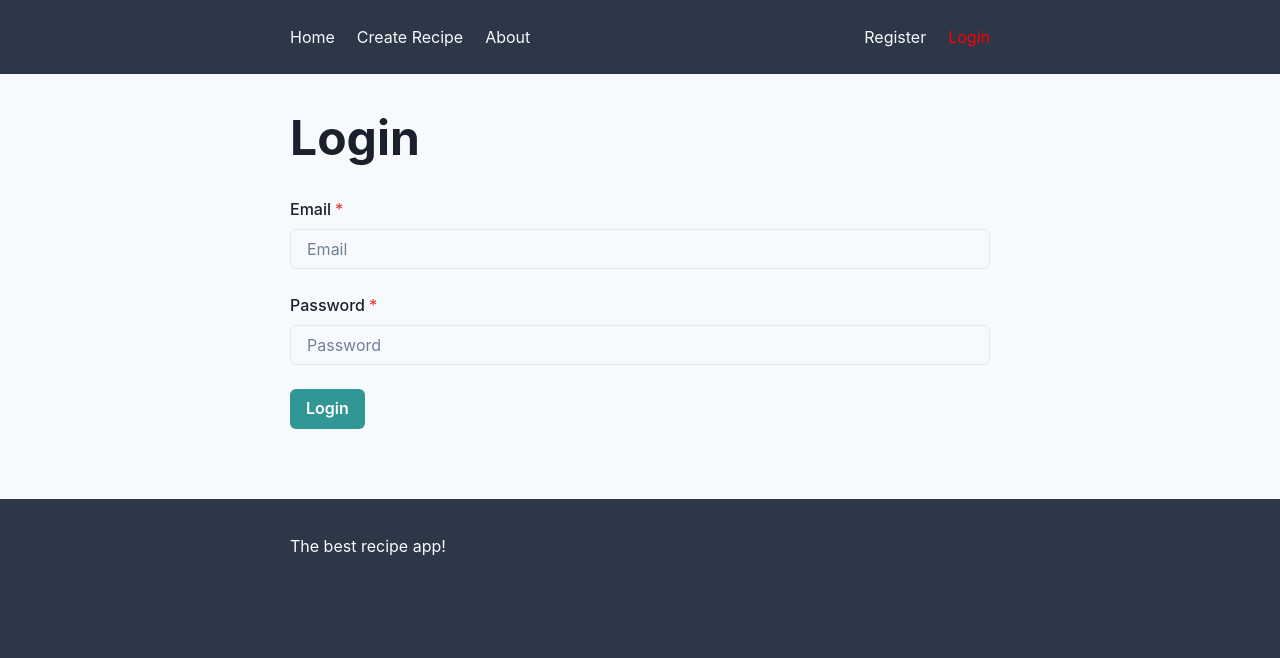
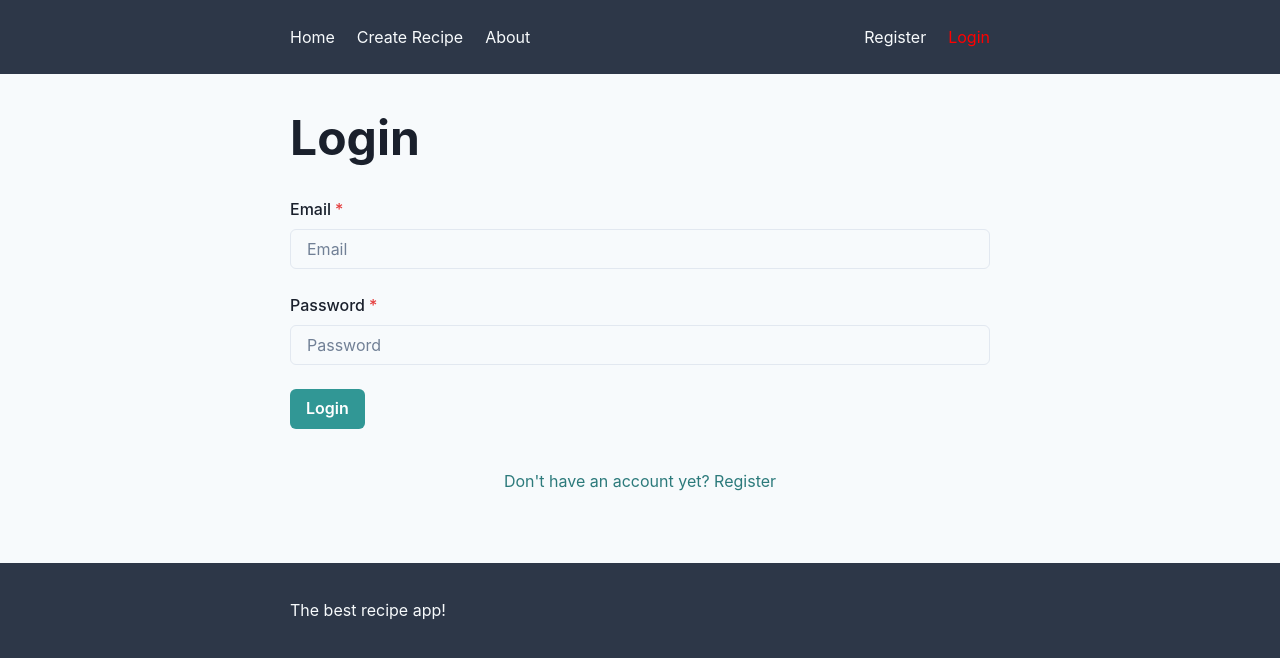
Before and after one commit to AlbertVilaCalvo/FullStack-Node-React-Recipe-REST, a React (Create React App) app in the folder web/: page /login in a window 1280 px wide. Shown: the top 658 px of the page. Built offline with nearby package versions, Linux system fonts and the light colour scheme.

Commit message:
[web] Register & Login page - add links 'Already have an account? Log In'

```diff
--- a/web/src/App.css
+++ b/web/src/App.css
@@ -86,3 +86,9 @@ h1 {
   justify-content: center;
   margin: 100px 0;
 }
+
+.center {
+  display: block;
+  margin: 0 auto;
+  text-align: center;
+}
--- /dev/null
+++ b/web/src/components/navigation/StyledLink.tsx
@@ -0,0 +1,9 @@
+import * as ReactRouter from 'react-router-dom'
+import * as Chakra from '@chakra-ui/react'
+
+// Docs:
+// https://reactrouter.com/en/main/components/link
+// https://chakra-ui.com/docs/components/link
+export function StyledLink(props: ReactRouter.LinkProps & Chakra.LinkProps) {
+  return <Chakra.Link as={ReactRouter.Link} color="teal.600" {...props} />
+}
--- a/web/src/pages/auth/LoginPage.tsx
+++ b/web/src/pages/auth/LoginPage.tsx
@@ -19,6 +19,7 @@ import { userStore } from '../../user/userStore'
 import { ErrorMessage } from '../../components/ErrorMessage'
 import { isApiError } from '../../httpClient'
 import { getFromLocation } from '../../components/navigation/RequireLogin'
+import { StyledLink } from '../../components/navigation/StyledLink'
 
 export function LoginPage() {
   const navigate = useNavigate()
@@ -113,6 +114,10 @@ export function LoginPage() {
             </ErrorMessage>
           )}
         </Stack>
+
+        <StyledLink to="/register" className="center" marginTop={10}>
+          Don't have an account yet? Register
+        </StyledLink>
       </div>
     </div>
   )
--- a/web/src/pages/auth/RegisterPage.tsx
+++ b/web/src/pages/auth/RegisterPage.tsx
@@ -20,6 +20,7 @@ import { userStore } from '../../user/userStore'
 import { ErrorMessage } from '../../components/ErrorMessage'
 import { isApiError } from '../../httpClient'
 import { getFromLocation } from '../../components/navigation/RequireLogin'
+import { StyledLink } from '../../components/navigation/StyledLink'
 
 export function RegisterPage() {
   const navigate = useNavigate()
@@ -130,6 +131,10 @@ export function RegisterPage() {
             </ErrorMessage>
           )}
         </Stack>
+
+        <StyledLink to="/login" className="center" marginTop={10}>
+          Already have an account? Log In
+        </StyledLink>
       </div>
     </div>
   )
```
